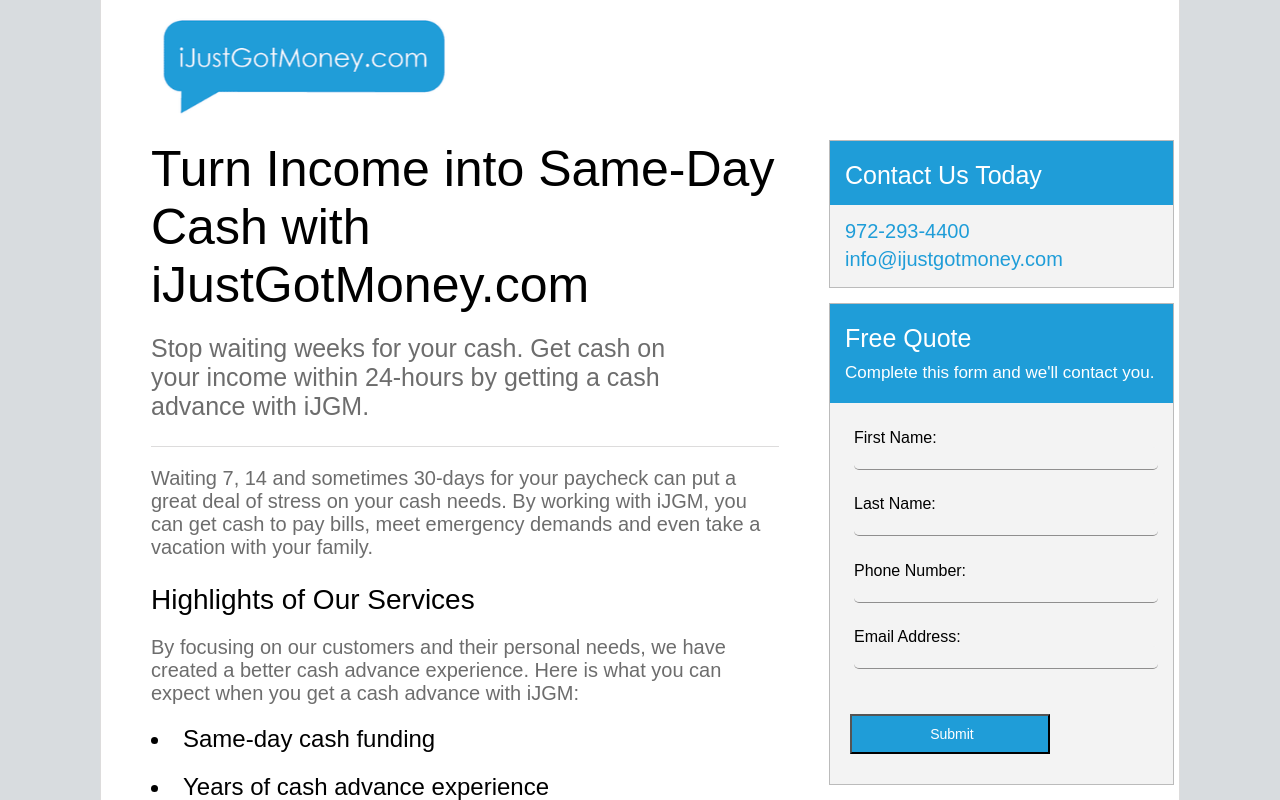
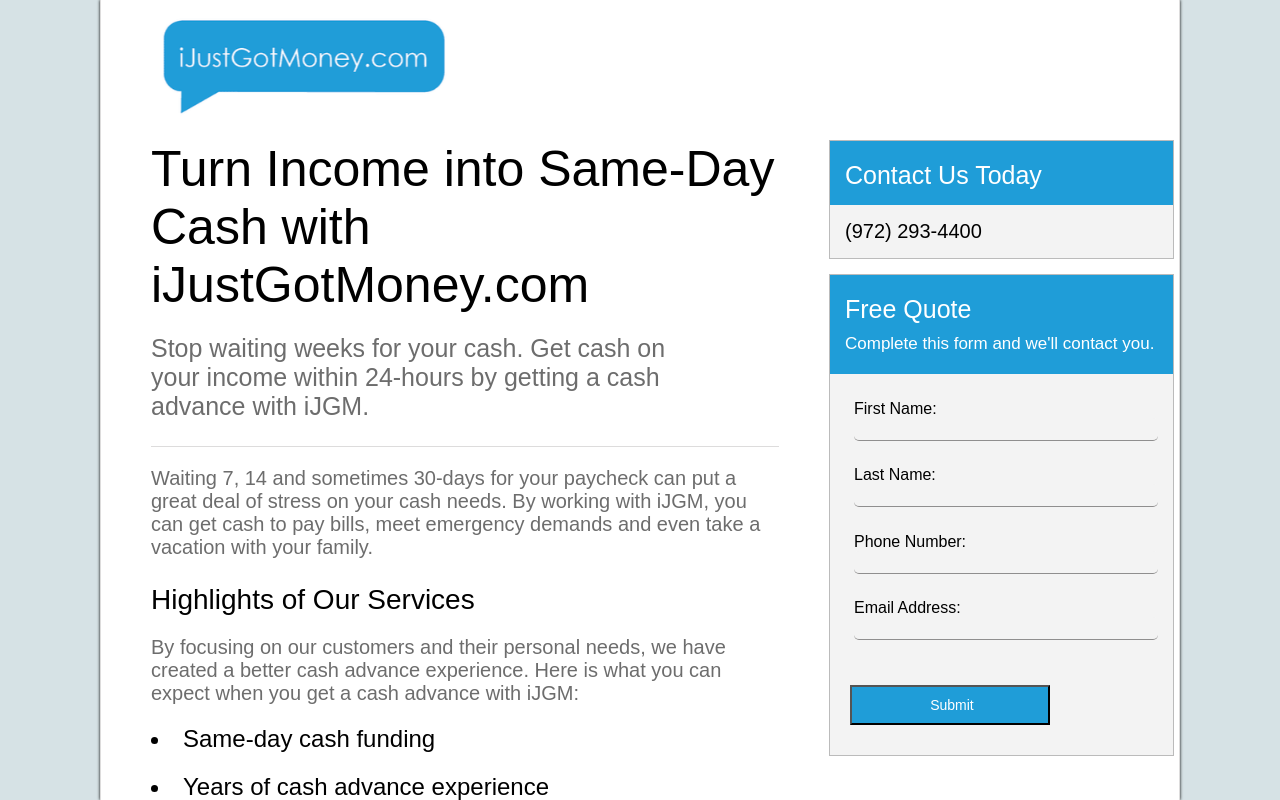
Before and after one commit to acrest/ijustgotmoney, an Angular app: page / in a window 1280 px wide. Built offline with nearby package versions, Linux system fonts and the light colour scheme.

Commit message:
background

```diff
--- a/src/app/app.component.scss
+++ b/src/app/app.component.scss
@@ -7,7 +7,7 @@
 	right: 0;
 	bottom: 0;
 	overflow: hidden;
-	background-color: #d8dcdf;
+	background-color: #d6e2e5;
 
 	.app-content {
 		position: absolute;
--- a/src/components/landing-page/landing-page.html
+++ b/src/components/landing-page/landing-page.html
@@ -68,8 +68,7 @@
 						</div>
 					</div>
 					<div class="info">
-						<div class="display-phone">972-293-4400</div>
-						<a href="mailto:info@ijustgotmoney.com" class="display-email">info@ijustgotmoney.com</a>
+						<div class="display-phone">(972) 293-4400</div>
 					</div>
 				</div>
 				<div class="inputs" [ngClass]="{ 'submitted': showThankYou, 'not-submitted': !showThankYou }">
--- a/src/components/landing-page/landing-page.scss
+++ b/src/components/landing-page/landing-page.scss
@@ -7,7 +7,9 @@
 	background-color: white;
 	border-left: 1px solid #dddcdc;
 	border-right: 1px solid #dddcdc;
-    height: 100%;
+	height: 100%;
+	box-shadow: 0px 0px 3px;
+
 	.logo-wrapper {
 		height: 140px;
 		.logo {
@@ -139,7 +141,7 @@
 					margin-bottom: 15px;
 					.display-phone {
 						margin-top: 10px;
-						color: #1F9DD8;
+						color: black;
 						font-size: 20px
 					}
 					a {
```
Also changed, not shown: 3 other files (tests, documents, lock files or other folders).
